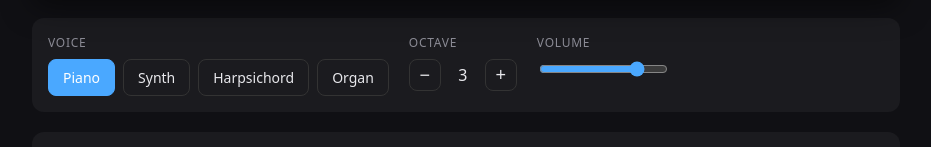
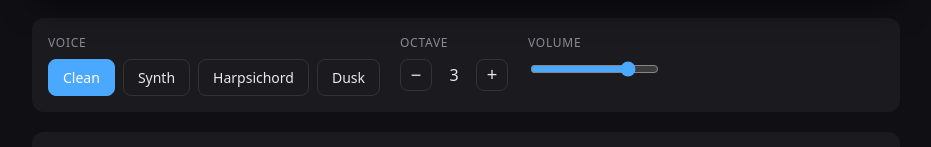
Before and after one commit to EinarAl/SynthScript, a React (Vite) app: page / in a window 1280 px wide. Shown: the part 253-400 px from the top of the page, without its empty margins (174-1105 px from the left). Built offline with nearby package versions, Linux system fonts and the light colour scheme.

Commit message:
Rename base piano and organ presets

```diff
--- a/src/engine/presets.ts
+++ b/src/engine/presets.ts
@@ -15,8 +15,8 @@ export interface Preset {
 
 export const presets: Preset[] = [
   {
-    id: 'piano',
-    name: 'Piano',
+    id: 'clean',
+    name: 'Clean',
     wave: 'triangle',
     attack: 0.005,
     decay: 0.4,
@@ -57,8 +57,8 @@ export const presets: Preset[] = [
     gain: 0.28,
   },
   {
-    id: 'organ',
-    name: 'Organ',
+    id: 'dusk',
+    name: 'Dusk',
     wave: 'sine',
     attack: 0.01,
     decay: 0.05,
```
Also changed, not shown: 2 other files (tests, documents, lock files or other folders).
